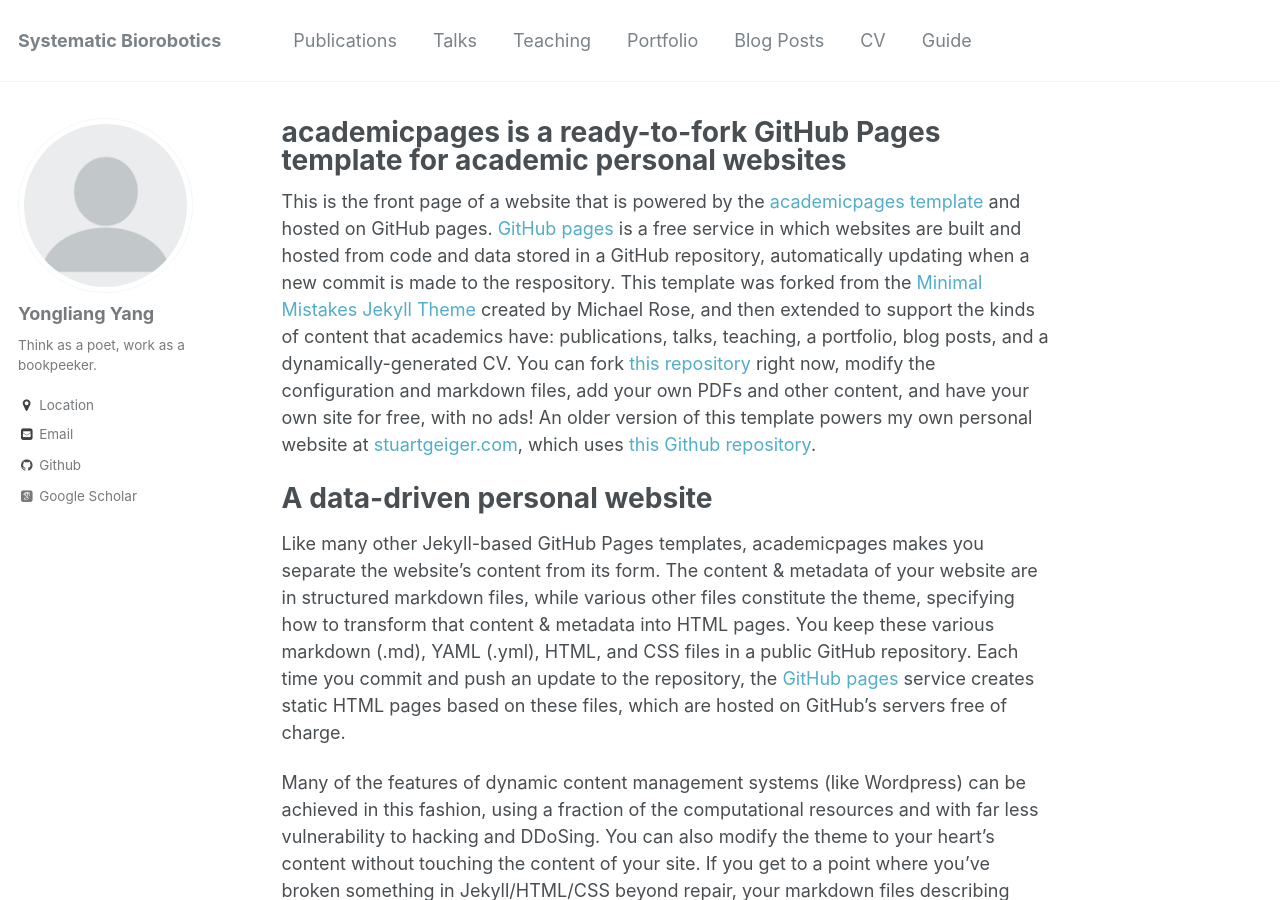
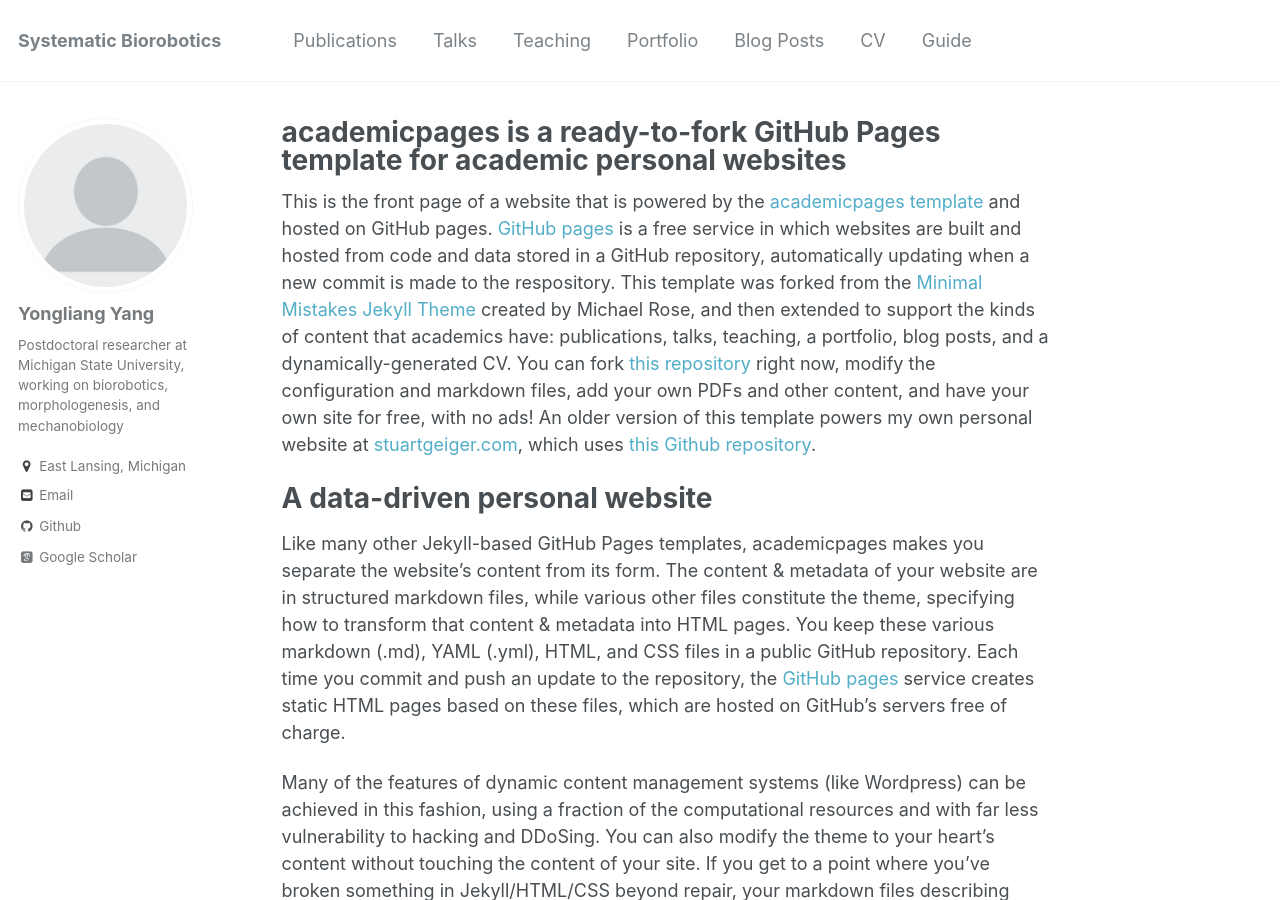
Before and after one commit to sysbiobot/sysbiobot.github.io, a Jekyll site: the page built from _pages/about.md, in a window 1280 px wide and 900 px high. Built offline with Jekyll 4.4.1, drawn with Linux system fonts in a browser that asks for light colours; some web fonts are replaced.

Commit message:
update according to the example
in the original website

```diff
--- a/_config.yml
+++ b/_config.yml
@@ -10,10 +10,10 @@ locale                   : "en-US"
 title                    : "Systematic Biorobotics"
 title_separator          : "-"
 name                     : &name "Your Name"
-description              : &description "personal description"
+description              : &description "Postdoctoral Researcher"
 url                      : https://yishuiaoi.github.io # the base hostname & protocol for your site e.g. "https://mmistakes.github.io"
 baseurl                  : "" # the subpath of your site, e.g. "/blog"
-repository               : "academicpages/academicpages.github.io"
+repository               : "yishuiaoi/yishuiaoi.github.io"
 teaser                   :  # filename of teaser fallback teaser image placed in /images/, .e.g. "500x300.png"
 breadcrumbs              : false # true, false (default)
 words_per_minute         : 160
@@ -80,8 +80,8 @@ analytics:
 author:
   name             : "Yongliang Yang"
   avatar           : "profile.png"
-  bio              : "Think as a poet, work as a bookpeeker."
-  location         : "Location"
+  bio              : "Postdoctoral researcher at Michigan State University, working on biorobotics, morphologenesis, and mechanobiology"
+  location         : "East Lansing, Michigan"
   employer         :
   googlescholar    : "https://scholar.google.com/citations?user=5VbHis0AAAAJ&hl=en"
   email            : "ylyang@msu.edu"
```
